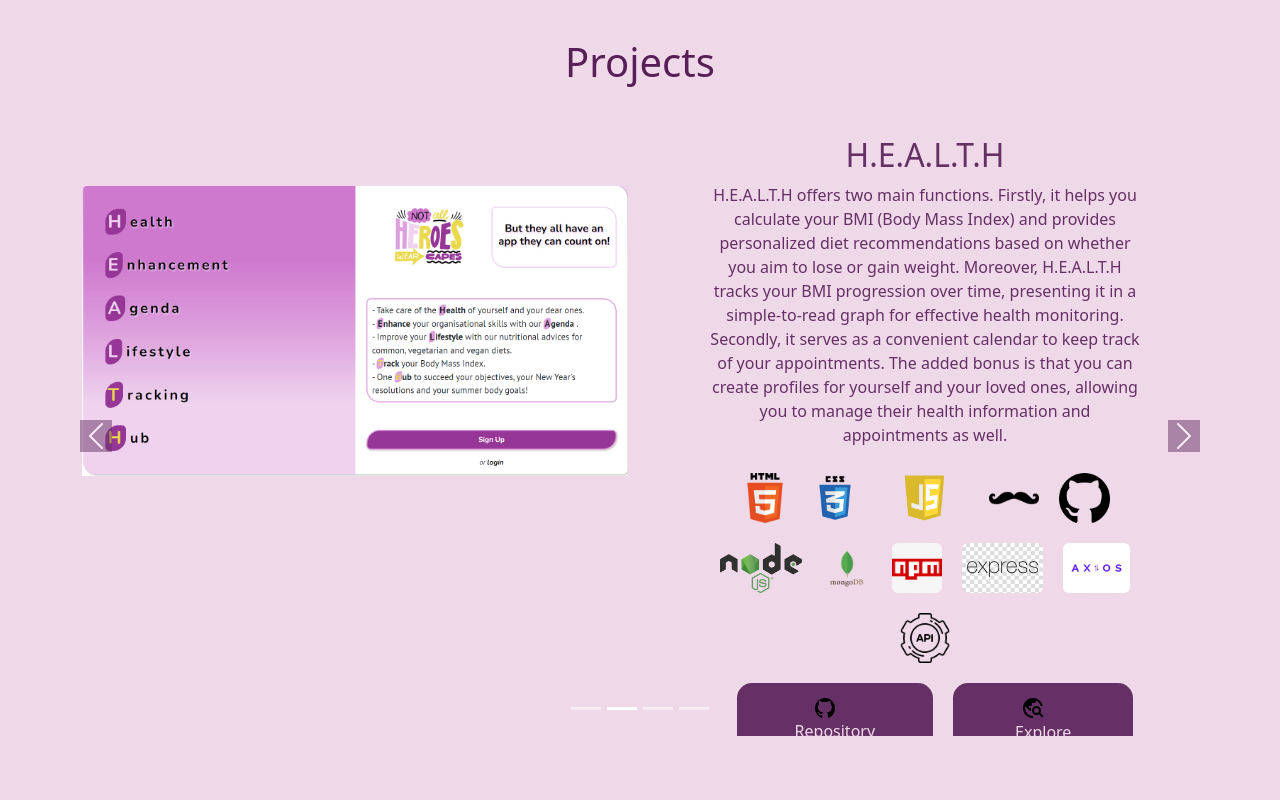
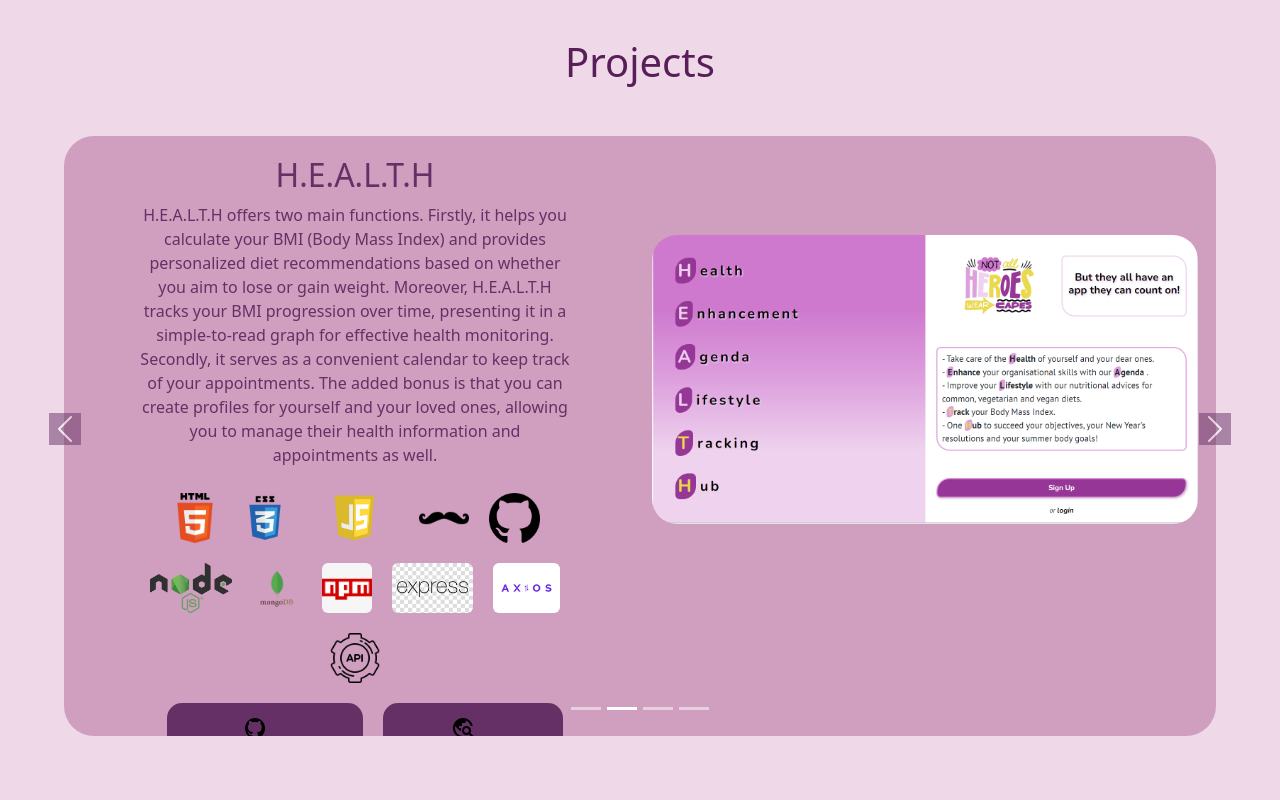
Before and after one commit to Sunitha-Arockia-Dass/sunitha-portfolio, a React (Vite) app: page / in a window 1280 px wide. Shown: the part 1280-2080 px from the top of the page. Built offline with nearby package versions, Linux system fonts and the light colour scheme.

Commit message:
fixed carousel icon issue

```diff
--- a/src/components/About.jsx
+++ b/src/components/About.jsx
@@ -24,9 +24,9 @@ const About = React.forwardRef((props, ref) => {
                       </h3>
                       <p>
                         Based in Utrecht, Netherlands, I craft digital wonders
-                        that dazzle and delight. With a magic wand called<b> HTML,
-                        CSS, JavaScript, React, and Vue.js</b>, I turn ideas into
-                        eye-catching websites.
+                        that dazzle and delight. With a magic wand called
+                        <b> HTML, CSS, JavaScript, React, and Vue.js</b>, I turn
+                        ideas into eye-catching websites.
                       </p>
                       <p>
                         When I'm not conjuring up code spells, you'll find me
--- a/src/components/Contact.jsx
+++ b/src/components/Contact.jsx
@@ -25,11 +25,11 @@ const Contact = React.forwardRef((props, ref) => {
         formData
       )
       .then((response) => {
-      console.log("mail sent successfully")
+        console.log("mail sent successfully");
       })
       .catch((error) => {
         // setErrorMessage(error.response.data.message);
-      console.log("error")
+        console.log("error");
       });
   };
 
@@ -43,7 +43,6 @@ const Contact = React.forwardRef((props, ref) => {
             <a href="mailto:sunithatheresa18@gmail.com">
               sunithatheresa18@gmail.com
             </a>
-
           </div>
         </Col>
         {/* <Col xs={12} md={4}>
--- a/src/components/Home.jsx
+++ b/src/components/Home.jsx
@@ -1,5 +1,6 @@
 import React from "react";
 import { Container, Row, Col, Image } from "react-bootstrap";
+import sunitha from "../../public/Images/sunitha.jpeg";
 
 const Home = React.forwardRef((props, ref) => {
   return (
@@ -36,7 +37,7 @@ const Home = React.forwardRef((props, ref) => {
           >
             <Image
               className="home-img text-center"
-              src="public/Images/sunitha.jpeg"
+              src={sunitha}
               alt="Sunitha Josephine Theresa Arockia Dass"
               fluid
             />
--- a/src/components/Projects.jsx
+++ b/src/components/Projects.jsx
@@ -1,7 +1,29 @@
 import React from "react";
-import { Col, Container, Carousel, Image, Row, OverlayTrigger, Tooltip ,Button} from 'react-bootstrap';
+import {
+  Col,
+  Container,
+  Carousel,
+  Image,
+  Row,
+  OverlayTrigger,
+  Tooltip,
+  Button,
+} from "react-bootstrap";
 import Explore from "../../public/Images/explore.svg";
 import Git from "../../public/Images/git.png";
+import Html5 from "../../public/Images/html5.png";
+import Css3 from "../../public/Images/css3.png";
+import Javascript from "../../public/Images/javascript.png";
+import Handlebars from "../../public/Images/handlebarsjs.png";
+import Nodejs from "../../public/Images/nodejs.png";
+import Mongodb from "../../public/Images/mongodb.png";
+import Npm from "../../public/Images/npm.jpg";
+import Expressjs from "../../public/Images/express.jpg";
+import Axios from "../../public/Images/axios.jpg";
+import Api from "../../public/Images/api.png";
+import ReactIcon from "../../public/Images/react.png";
+import Gsap from "../../public/Images/gsap.png";
+import ReactBootstrap from "../../public/Images/reactbootstrap.png";
 
 const Projects = React.forwardRef((props, ref) => {
   const projects = [
@@ -10,10 +32,10 @@ const Projects = React.forwardRef((props, ref) => {
       imageUrl: "public/Images/Chiceggs.png",
       title: "Chic & Eggs",
       techs: [
-        { id: 1, name: "HTML5", image: "public/Images/html5.png" },
-        { id: 2, name: "CSS3", image: "public/Images/css3.png" },
-        { id: 3, name: "Javascript", image: "public/Images/javascript.png" },
-        { id: 4, name: "git", image: "public/Images/git.png" },
+        { id: 1, name: "HTML5", image: Html5 },
+        { id: 2, name: "CSS3", image: Css3 },
+        { id: 3, name: "Javascript", image: Javascript },
+        { id: 4, name: "git", image: Git },
       ],
       github: "https://github.com/Sunitha-Arockia-Dass/Chic-Eggs",
       website: "https://sunitha-arockia-dass.github.io/Chic-Eggs/",
@@ -27,17 +49,17 @@ const Projects = React.forwardRef((props, ref) => {
       github: "https://github.com/Sunitha-Arockia-Dass/HEALTH",
       website: "https://kind-pink-iguana-gown.cyclic.app/",
       techs: [
-        { id: 1, name: "HTML5", image: "public/Images/html5.png" },
-        { id: 2, name: "CSS3", image: "public/Images/css3.png" },
-        { id: 3, name: "Javascript", image: "public/Images/javascript.png" },
-        { id: 4, name: "Handlebars", image: "public/Images/handlebarsjs.png" },
-        { id: 5, name: "Git", image: "public/Images/git.png" },
-        { id: 6, name: "Nodejs", image: "public/Images/nodejs.png" },
-        { id: 7, name: "MongoDB", image: "public/Images/mongodb.png" },
-        { id: 8, name: "NPM", image: "public/Images/npm.jpg" },
-        { id: 9, name: "ExpressJs", image: "public/Images/express.jpg" },
-        { id: 10, name: "Axios", image: "public/Images/axios.jpg" },
-        { id: 11, name: "API", image: "public/Images/api.png" },
+        { id: 1, name: "HTML5", image: Html5 },
+        { id: 2, name: "CSS3", image: Css3 },
+        { id: 3, name: "Javascript", image: Javascript },
+        { id: 4, name: "Handlebars", image: Handlebars },
+        { id: 5, name: "Git", image: Git },
+        { id: 6, name: "Nodejs", image: Nodejs },
+        { id: 7, name: "MongoDB", image: Mongodb },
+        { id: 8, name: "NPM", image: Npm },
+        { id: 9, name: "ExpressJs", image: Expressjs },
+        { id: 10, name: "Axios", image: Axios },
+        { id: 11, name: "API", image: Api },
       ],
       description:
         "H.E.A.L.T.H offers two main functions. Firstly, it helps you calculate your BMI (Body Mass Index) and provides personalized diet recommendations based on whether you aim to lose or gain weight. Moreover, H.E.A.L.T.H tracks your BMI progression over time, presenting it in a simple-to-read graph for effective health monitoring. Secondly, it serves as a convenient calendar to keep track of your appointments. The added bonus is that you can create profiles for yourself and your loved ones, allowing you to manage their health information and appointments as well.",
@@ -49,19 +71,19 @@ const Projects = React.forwardRef((props, ref) => {
       github: "https://github.com/Sunitha-Arockia-Dass/ST-Hospital-Client",
       website: "https://musical-buttercream-e1a1d2.netlify.app/",
       techs: [
-        { id: 1, name: "HTML5", image: "public/Images/html5.png" },
-        { id: 2, name: "CSS3", image: "public/Images/css3.png" },
-        { id: 3, name: "Javascript", image: "public/Images/javascript.png" },
-        { id: 4, name: "Handlebars", image: "public/Images/handlebarsjs.png" },
-        { id: 5, name: "Git", image: "public/Images/git.png" },
-        { id: 6, name: "Nodejs", image: "public/Images/nodejs.png" },
-        { id: 7, name: "MongoDB", image: "public/Images/mongodb.png" },
-        { id: 8, name: "NPM", image: "public/Images/npm.jpg" },
-        { id: 9, name: "ExpressJs", image: "public/Images/express.jpg" },
-        { id: 10, name: "React", image: "public/Images/react.png" },
-        { id: 11, name: "Gsap", image: "public/Images/gsap.png" },
-        { id: 12, name: "Axios", image: "public/Images/axios.jpg" },
-        { id: 13, name: "API", image: "public/Images/api.png" },
+        { id: 1, name: "HTML5", image: Html5 },
+        { id: 2, name: "CSS3", image: Css3 },
+        { id: 3, name: "Javascript", image: Javascript },
+        { id: 4, name: "Handlebars", image: Handlebars },
+        { id: 5, name: "Git", image: Git },
+        { id: 6, name: "Nodejs", image: Nodejs },
+        { id: 7, name: "MongoDB", image: Mongodb },
+        { id: 8, name: "NPM", image: Npm },
+        { id: 9, name: "ExpressJs", image: Expressjs },
+        { id: 10, name: "React", image: ReactIcon },
+        { id: 11, name: "Gsap", image: Gsap },
+        { id: 12, name: "Axios", image: Axios },
+        { id: 13, name: "API", image: Api },
       ],
       description:
         "H.E.A.L.T.H offers BMI calculation with personalized diet recommendations and tracks BMI progression over time. Additionally, it serves as a convenient calendar for appointments and allows profile creation to manage health information and appointments for yourself and your loved ones.F",
@@ -73,15 +95,15 @@ const Projects = React.forwardRef((props, ref) => {
       github: "https://github.com/Sunitha-Arockia-Dass/portfolio",
       website: "https://sunitha-arockia-dass.github.io/portfolio/",
       techs: [
-        { id: 1, name: "React", image: "public/Images/react.png" },
+        { id: 1, name: "React", image: ReactIcon },
         {
           id: 2,
           name: "React Bootstrap",
-          image: "public/Images/reactbootstrap.png",
+          image: ReactBootstrap,
         },
-        { id: 3, name: "Javascript", image: "public/Images/javascript.png" },
-        { id: 4, name: "HTML5", image: "public/Images/html5.png" },
-        { id: 5, name: "CSS3", image: "public/Images/css3.png" },
+        { id: 3, name: "Javascript", image: Javascript },
+        { id: 4, name: "HTML5", image: Html5 },
+        { id: 5, name: "CSS3", image: Css3 },
       ],
       description:
         "Explore my curated showcase of frontend projects, demonstrating expertise in HTML, CSS, JavaScript, and React.js. From responsive layouts to dynamic features and API integration, each project reflects a commitment to creating impactful user experiences. Get a glimpse of my skills below and reach out for collaboration or inquiries.",
@@ -91,26 +113,18 @@ const Projects = React.forwardRef((props, ref) => {
   return (
     <div ref={ref} className="projects-container">
       <h1>Projects</h1>
-      <Carousel fade prevLabel="" nextLabel="">
+      <Carousel fade prevLabel="" nextLabel="" className="carousel-background">
         {projects.map((project) => (
           <Carousel.Item key={project.id}>
             <Container>
               <Row>
-                <Col>
-                  <div className="project-image-container">
-                    <Image
-                      className="project-image"
-                      src={project.imageUrl}
-                      fluid
-                    />
-                  </div>
-                </Col>
+
                 <Col className="d-flex justify-content-center align-items-center">
                   <div className="project-caption">
                     <h2>{project.title}</h2>
                     <p>{project.description}</p>
                     <div className="tech-images-container">
-                      {project.techs.map((tech,index) => (
+                      {project.techs.map((tech, index) => (
                         <div key={tech.id} className="tech-slide">
                           <OverlayTrigger
                             placement="bottom"
@@ -154,9 +168,17 @@ const Projects = React.forwardRef((props, ref) => {
                     </div>
                   </div>
                 </Col>
+                <Col>
+                  <div className="project-image-container">
+                    <Image
+                      className="project-image"
+                      src={project.imageUrl}
+                      fluid
+                    />
+                  </div>
+                </Col>
               </Row>
             </Container>
-            1
           </Carousel.Item>
         ))}
       </Carousel>
--- a/src/index.css
+++ b/src/index.css
@@ -1,7 +1,8 @@
 :root {
-  --purple-color:rgb(101, 48, 101);
+  --purple-color: rgb(101, 48, 101);
   --pink-color: rgb(239, 217, 232);
   --dark-pink-color: rgb(199, 134, 178);
+  --project-pink-color: rgb(208, 158, 191);
 }
 
 body {
@@ -9,9 +10,12 @@ body {
   color: rgb(87, 30, 87) !important ;
 }
 
-.home-section, .expertise, .about, .contact{
-/* height: 100vh; */
-height: auto;
+.home-section,
+.expertise,
+.about,
+.contact {
+  /* height: 100vh; */
+  height: auto;
 }
 .home-section {
   margin: 75px 0px 100px 0px;
@@ -39,7 +43,7 @@ height: auto;
 .navbar {
   background-color: var(--purple-color);
 }
-.navbar-fixed .navbar{
+.navbar-fixed .navbar {
   position: fixed;
   top: 0;
   width: 100%;
@@ -83,37 +87,40 @@ height: auto;
   margin-top: 100px;
 }
 .carousel-item {
-  height: 600px; /* Set a fixed height for the Carousel items */
+  height: 600px;
 }
 .projects-container {
   width: 100%;
   height: 800px;
   margin: 0 auto;
 }
-
+.carousel-background {
+  background-color: var(--project-pink-color);
+  width: 90%;
+  margin: 0 auto;
+  border-radius: 30px;
+}
 .project-image-container {
   display: flex;
   justify-content: center;
   /* align-items: center;  */
   height: 100%;
 }
-
-/* .project-image {
-  max-width: 100%;
-  max-height: 100%;
-  object-fit: contain;
-} */
-
+.projects-container h2 {
+  margin-top: 20px;
+}
 .project-image {
-  width: 100%; /* Set the width to 100% to ensure the image fills its container */
-  height: auto; /* Allow the height to adjust automatically based on the aspect ratio */
-  max-width: 250px; /* Set a maximum width for the image */
-  max-height: 400px; /* Set a maximum height for the image */
-  object-fit: cover; /* Ensure the image covers the entire container */
-margin-top: 50px;
+  width: 100%;
+  height: auto;
+  max-width: 250px;
+  max-height: 400px;
+  object-fit: cover;
+  margin-top: 50px;
+  border-radius: 25px;
+  margin-top: 18%;
 }
 .project-caption {
-  color:var(--purple-color) ;
+  color: var(--purple-color);
   width: 80%;
   display: flex;
   flex-direction: column;
@@ -124,8 +131,8 @@ margin-top: 50px;
 
 @media (min-width: 768px) {
   .project-image-container {
-    height: auto; /* Remove fixed height */
-    min-height: 300px; /* Set a minimum height */
+    height: auto;
+    min-height: 300px;
   }
 }
 .project-caption h2,
@@ -142,6 +149,24 @@ margin-top: 50px;
 .carousel-control-next-icon:hover {
   background-color: var(--dark-pink-color);
 }
+.carousel-control-prev,
+.carousel-control-next {
+  position: absolute;
+  top: 50%;
+  width: auto;
+  height: auto;
+  margin-top: -15px;
+}
+
+.carousel-control-prev-icon {
+  position: absolute;
+  left: -15px;
+}
+.carousel-control-next-icon {
+  position: absolute;
+  right: -15px;
+}
+
 .tech-images-container {
   width: 100%;
   display: flex;
@@ -169,11 +194,10 @@ margin-top: 50px;
   color: var(--pink-color);
   border-radius: 15px;
   border-color: transparent;
-
 }
-.custom-link{
-text-decoration: none;
-color: inherit;
+.custom-link {
+  text-decoration: none;
+  color: inherit;
 }
 .project-btns img {
   margin-right: 20px;
@@ -187,23 +211,25 @@ color: inherit;
   border-color: var(--purple-color);
 }
 .contact-section {
+  margin-top: 50px;
   padding: 20px;
   background-color: var(--purple-color);
   color: white;
 }
+.contact-info{
+  margin-bottom: 50px;
+
+}
 .contact-item a {
   text-decoration: none;
   color: white;
-}
-.contact-info {
-  /* margin-top: 20px; */
 }
 
 .contact-item {
   display: flex;
   align-items: center;
   justify-content: center;
-  margin-bottom: 10px;
+  /* margin-bottom: 500px; */
 }
 
 .contact-item svg {
@@ -212,10 +238,7 @@ color: inherit;
   font-size: 48px;
 }
 
-.contact-item p {
-  margin-bottom: 0;
-  line-height: 1;
-}
+
 .about-section {
   width: 99%;
   overflow-x: hidden;
@@ -241,8 +264,8 @@ color: inherit;
 }
 .about-section .about-description {
   display: flex;
-  align-items: center; /* Center content vertically */
-  justify-content: center; /* Center content horizontally */
+  align-items: center;
+  justify-content: center;
 }
 .about-content .description-card {
   height: 100%;
```
Also changed, not shown: src/components/Expertise.jsx (+11 -74 lines), src/components/NavBar.jsx (+12 -9 lines), src/components/ProjectsCarousel.jsx (deleted, +0 -28 lines), src/components/SampleArrow.jsx (deleted, +0 -29 lines), public/Images/Chiceggs.png. Lines whose indentation alone changed are shown as unchanged.
